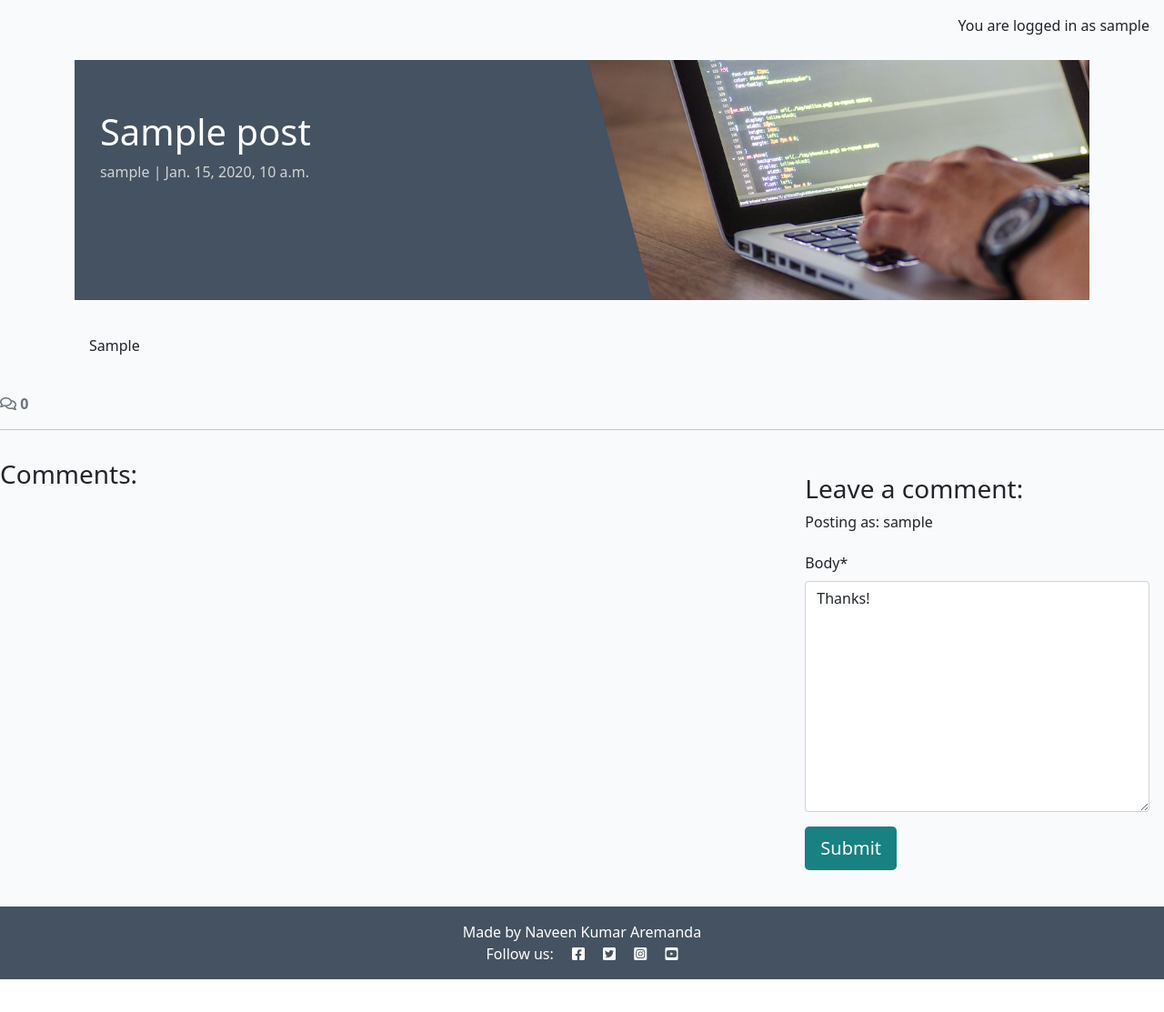
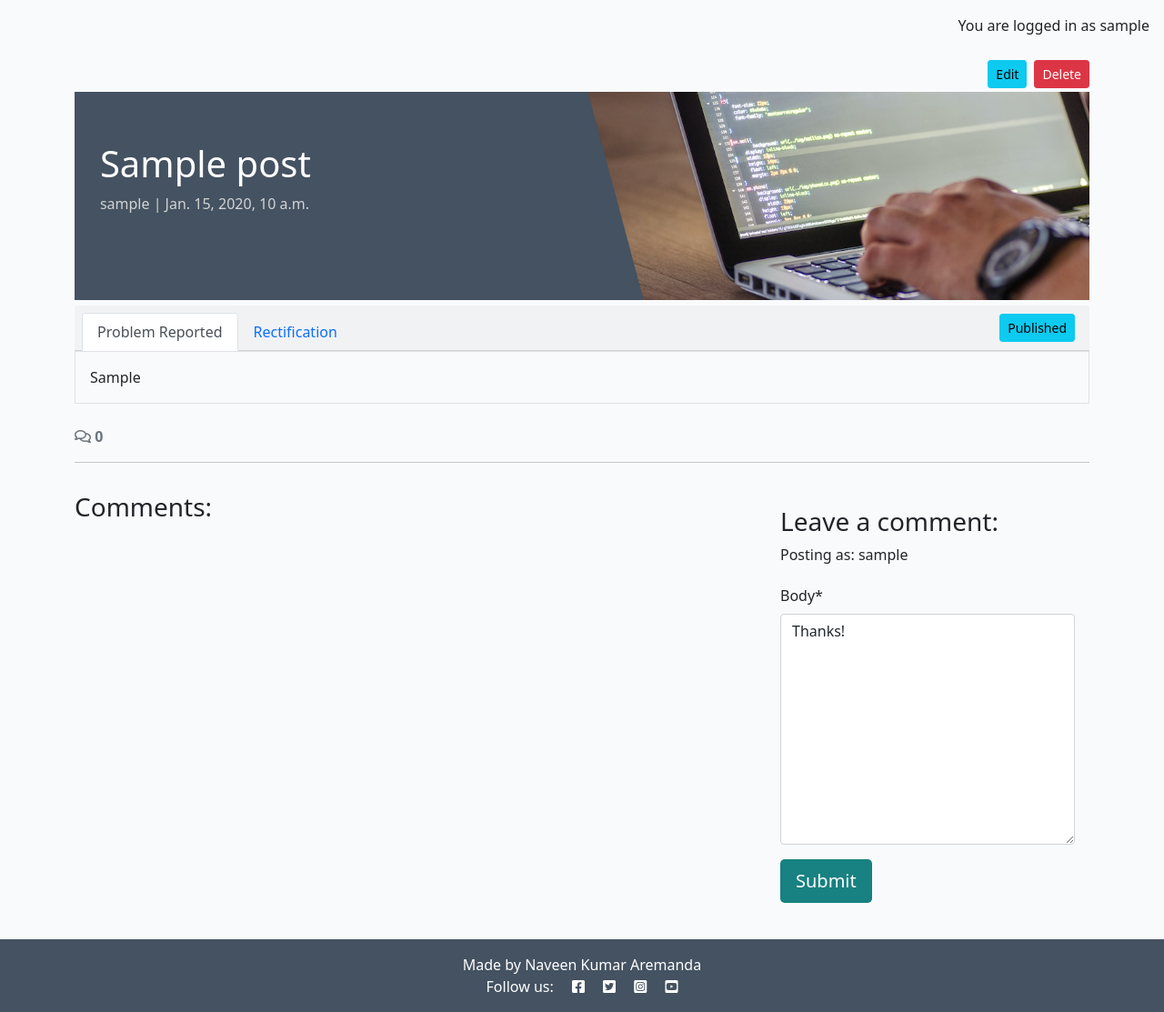
Before and after one commit to aremandanaveenkumar/service_support_blog, a Django app: a page that uses blog/templates/blog/post_detail.html in a window 1280 px wide. Shown: the part 60-1173 px from the top of the page at 91% size. Before the commit the page ends 1137 px from the top, so only its background shows below. Run offline with Django 4.2, Linux system fonts and the light colour scheme; a user stored in the database is signed in; tables that the repository leaves empty hold one stand-in row (values such as "Sample post"); some libraries are stand-ins or nearby versions.

Commit message:
Modify code for user - to create new posts, edit posts, request for deletion of post, view drafts

```diff
--- a/blog/admin.py
+++ b/blog/admin.py
@@ -6,10 +6,11 @@ from django_summernote.admin import SummernoteModelAdmin
 class PostAdmin(SummernoteModelAdmin):
 
     list_display = ('title', 'slug', 'status', 'created_on')
-    search_fields = ['title', 'problem_reported', 'retification', 'customer']
+    search_fields = ['title', 'problem_reported', 'rectification', 'customer']
     list_filter = ('status', 'created_on')
     prepopulated_fields = {'slug': ('title',)}
-    summernote_fields = ('problem_reported', 'retification',)
+    summernote_fields = ('problem_reported', 'rectification',)
+
 
 # Register your models here.
 admin.site.register(AddressField)
--- a/blog/forms.py
+++ b/blog/forms.py
@@ -1,8 +1,20 @@
-from .models import Comment
+from .models import Comment, Post
 from django import forms
+from django_summernote.widgets import SummernoteWidget
 
 
 class CommentForm(forms.ModelForm):
     class Meta:
         model = Comment
         fields = ('body',)
+
+
+class PostForm(forms.ModelForm):
+    class Meta:
+        model = Post
+        fields = ['title', 'featured_image',
+                  'customer', 'customer_address', 'problem_reported',
+                  'rectification', 'status', 'excerpt']
+        exclude = ['slug', ]
+        widgets = {'problem_reported': SummernoteWidget(),
+                   'rectification': SummernoteWidget()}
--- a/blog/models.py
+++ b/blog/models.py
@@ -3,7 +3,8 @@ from django.contrib.auth.models import User
 from cloudinary.models import CloudinaryField
 
 STATUS = ((0, "Draft"), (1, "Published"),
-          (2, "NotRectified"), (3,  "Rectified"))
+          (2, "NotRectified"), (3,  "Rectified"), (99,  "RequestToDelete"))
+
 
 # Create your models here.
 class AddressField(models.Model):
@@ -15,6 +16,7 @@ class AddressField(models.Model):
 
     def __str__(self):
         return f"{self.street}, {self.city}, {self.state}, {self.country}"
+
 
 class Post(models.Model):
     title = models.CharField(max_length=200, unique=True)
@@ -36,6 +38,7 @@ class Post(models.Model):
     def __str__(self):
         return f"{self.title} | written by {self.author}"
 
+
 class Comment(models.Model):
     post = models.ForeignKey(Post, on_delete=models.CASCADE, related_name="comments")
     author = models.ForeignKey(User, on_delete=models.CASCADE, related_name="commenter")
--- a/blog/templates/blog/post_detail.html
+++ b/blog/templates/blog/post_detail.html
@@ -1,10 +1,19 @@
-{% extends 'base.html' %} {% block content %}
+{% extends 'base.html' %}
+{% block content %}
 {% load static %}
 {% load crispy_forms_tags %}
 
-<div class="masthead">
+<div class="masthead  ">
     <div class="container">
         <div class="row g-0">
+          {% if user.is_authenticated and post.author == user %}
+          <div class="d-flex mb-1 justify-content-end gap-2">
+            <a href="{% url 'post_edit' post.slug %}"
+            id="edit_post" class="btn btn-sm btn-info">Edit</a>
+            <a href="{% url 'post_delete' post.slug %}"
+            id="delete_post" class="btn btn-sm btn-danger">Delete</a>
+          </div>
+          {% endif %}
             <div class="col-md-6 masthead-text">
                 <!-- Post title goes in these h1 tags -->
                 <h1 class="post-title">{{ post.title }}</h1>
@@ -18,19 +27,55 @@
     </div>
 </div>
 
-<div class="container">
-    <div class="row">
-        <div class="col card mb-4  mt-3 left  top">
-            <div class="card-body">
-                <!-- The post content goes inside the card-text. -->
-                <!-- Use the | safe filter inside the template tags -->
-                <p class="card-text">
-                    {{ post.problem_reported | safe }}
-                </p>
-            </div>
+<div class="container  ">
+      <div class=" card mb-4 " >
+
+        <div class="card-header  d-flex justify-content-between align-items-center"">
+          <div>
+            <ul class="nav nav-tabs card-header-tabs" role="tablist">
+            <li class="nav-item">
+              <a class="nav-link active"
+								data-bs-toggle="tab"
+								href="#tab1" role="tab"
+								aria-controls="tab1" aria-selected="true">Problem Reported</a>
+            </li>
+            <li class="nav-item">
+              <a class="nav-link "
+								data-bs-toggle="tab"
+								href="#tab2" role="tab"
+								aria-controls="tab2" aria-selected="false">Rectification</a>
+            </li>
+          </ul>
+          </div>
+          <div class="d-flex justify-content-end">
+            {% if post.status == 0 %}
+            <a role="button" class="btn btn-sm btn-warning" aria-disabled="true">{{ post.get_status_display }}</a>
+            {% endif %}
+            {% if post.status == 1 %}
+            <a role="button" class="btn btn-sm btn-info" aria-disabled="true">{{ post.get_status_display }}</a>
+            {% endif %}
+            {% if post.status == 2 %}
+            <a role="button" class="btn btn-sm btn-secondary" aria-disabled="true">{{ post.get_status_display }}</a>
+            {% endif %}
+            {% if post.status == 3 %}
+            <a role="button" class="btn btn-sm btn-success" aria-disabled="true">{{ post.get_status_display }}</a>
+            {% endif %}
+            {% if post.status == 99 %}
+            <a role="button" class="btn btn-sm btn-danger" aria-disabled="true">{{ post.get_status_display }}</a>
+            {% endif %}
+          </div>
         </div>
+        <div class="card-body tab-content border" id="postcontent">
+          <div class="tab-pane fade in m-0 active show" id="tab1"
+								 aria-labelledby="tab1-tab">
+          {{ post.problem_reported | safe }}
+              </div>
+              <div class="tab-pane fade " id="tab2"
+								role="tabpanel" aria-labelledby="tab2-tab">
+          {{ post.rectification | safe }}
+              </div>
+          </div>
     </div>
-</div>
  <!-- Displaying count of comments -->
   <div class="row">
     <div class="col-12">
@@ -95,6 +140,7 @@
       </div>
     </div>
   </div>
+</div>
 <!-- Delete confirmation modal -->
 <div class="modal fade" id="deleteModal" tabindex="-1"
   aria-labelledby="deleteModalLabel" aria-hidden="true">
@@ -120,6 +166,30 @@
   </div>
 </div>
 
+<div class="modal fade" id="deletePostModal" tabindex="-1"
+  aria-labelledby="deleteModalLabel" aria-hidden="true">
+  <div class="modal-dialog">
+    <div class="modal-content">
+      <div class="modal-header">
+        <h5 class="modal-title"
+          id="deleteModalLabel">Delete Post?</h5>
+        <button type="button" class="btn-close"
+          data-bs-dismiss="modal" aria-label="Close"></button>
+      </div>
+      <div class="modal-body">
+        Are you sure you want to delete your Post?
+        This action cannot be undone.
+      </div>
+      <div class="modal-footer">
+        <button type="button" class="btn btn-secondary"
+          data-bs-dismiss="modal">Close</button>
+        <a id="deletePostConfirm" href="#" class="btn
+          btn-danger">Delete</a>
+      </div>
+    </div>
+  </div>
+</div>
+
 {% endblock content %}
 
 {% block extras %}
--- a/blog/urls.py
+++ b/blog/urls.py
@@ -1,9 +1,14 @@
 from . import views
 from django.urls import path
+from django.contrib.auth.models import User
 
 urlpatterns = [
     path("", views.PostList.as_view(), name='home'),
     path('<slug:slug>/', views.post_detail, name='post_detail'),
+    path('post/new/', views.post_create, name='post_create'),
+    path('post/drafts/<str:author>', views.PostDrafts.as_view(), name='drafts'),
+    path('/post/edit/<slug:slug>', views.post_edit, name='post_edit'),
+    path('/post/delete/<slug:slug>', views.post_delete, name='post_delete'),
     path('<slug:slug>/edit_comment/<int:comment_id>',
          views.comment_edit, name='comment_edit'),
     path('<slug:slug>/delete_comment/<int:comment_id>',
--- a/blog/views.py
+++ b/blog/views.py
@@ -2,12 +2,34 @@ from django.shortcuts import render, get_object_or_404, reverse
 from django.views import generic
 from django.contrib import messages
 from django.http import HttpResponseRedirect
+from django.utils.text import slugify
+from django.contrib.auth.models import User
 from .models import Post, Comment
-from .forms import CommentForm
+from .forms import CommentForm, PostForm
+
+
+class PostDrafts(generic.ListView):
+    queryset = Post.objects.all().filter(status=0)
+    template_name = "blog/index.html"
+    paginate_by = 6
+
+    def get_queryset(self):
+        author = self.kwargs.get('author')
+        if author:
+            user = get_object_or_404(User, username=author)
+            return Post.objects.filter(author=user, status=0)
+        return Post.objects.all().filter(status=0)
+
+    def get_context_data(self, **kwargs):
+        context = super().get_context_data(**kwargs)
+        author = self.kwargs.get('author')
+        if author:
+            context['author'] = author
+        return context
 
 # Create your views here.
 class PostList(generic.ListView):
-    queryset = Post.objects.all().exclude(status=0)
+    queryset = Post.objects.all().exclude(status=0).exclude(status=99)
     template_name = "blog/index.html"
     paginate_by = 6
 
@@ -25,7 +47,7 @@ def post_detail(request, slug):
 
     :template:'blog/post_detail.html'
     """
-    queryset = Post.objects.filter(status=1)
+    queryset = Post.objects.all()
     post = get_object_or_404(queryset, slug=slug)
     comments_all = post.comments.all().order_by("-created_on")
     comments = comments_all.filter(approved=True)
@@ -51,6 +73,88 @@ def post_detail(request, slug):
                     },
                   )
 
+
+def post_create(request):
+    """
+    create new post
+    """
+    if request.method == "POST":
+        post_form = PostForm(data=request.POST)
+        if post_form.is_valid():
+            post = post_form.save(commit=False)
+            slug = slugify(post.title)
+            post.slug = slug
+            post.author = request.user
+            post.save()
+            messages.add_message(request, messages.SUCCESS, "Post Created.")
+            return HttpResponseRedirect(reverse('post_detail', args=[slug]))
+    else:
+        post_form = PostForm()
+
+    return render(
+        request,
+        "blog/post_create.html",
+        {
+            "post_form": post_form
+        },
+    )
+
+
+def post_edit(request, slug):
+    """
+    edit post
+    """
+    queryset = Post.objects.all()
+    editpost = get_object_or_404(queryset, slug=slug)
+
+    if request.method == "POST":
+        editpost.delete()
+        post_form = PostForm(data=request.POST)
+        if post_form.is_valid():
+            post = post_form.save(commit=False)
+            slug = slugify(post.title)
+            post.slug = slug
+            post.author = request.user
+            post.save()
+            return HttpResponseRedirect(reverse('post_detail', args=[slug]))
+    else:
+        post_form = PostForm(instance=editpost)
+        if post_form.is_valid():
+            post = post_form.save(commit=False)
+            slug = slugify(post.title)
+            post.slug = slug
+            post.author = request.user
+            post.save()
+            return HttpResponseRedirect(reverse('post_detail', args=[slug]))
+
+    return render(
+        request,
+        "blog/post_create.html",
+        {
+            "post_form": post_form
+        },
+    )
+
+
+def post_delete(request, slug):
+    """
+    delete Post
+    """
+    queryset = Post.objects.all()
+    post = get_object_or_404(queryset, slug=slug)
+
+    if post.author == request.user:
+        post.status = 99
+        post.save()
+        messages.add_message(request, messages.SUCCESS,
+                             'Admin Informed for deletion, if the reason is valid, it shall be processed!')
+    else:
+        messages.add_message(request, messages.ERROR,
+                             'You can only request to delete your own Posts!')
+
+    return HttpResponseRedirect(reverse('post_detail', args=[slug]))
+
+
 def comment_edit(request, slug, comment_id):
     """
     view to edit comments
@@ -73,6 +177,7 @@ def comment_edit(request, slug, comment_id):
 
     return HttpResponseRedirect(reverse('post_detail', args=[slug]))
 
+
 def comment_delete(request, slug, comment_id):
     """
     view to delete comment
--- a/static/css/style.css
+++ b/static/css/style.css
@@ -159,3 +159,9 @@ body {
 .approval {
     color: rgb(222, 146, 168);
 }
+
+.note-editor.note-frame {
+    width: 100% !important;
+    max-width: 100% !important;
+    flex: 0 0 100% !important;
+}
```
Also changed, not shown: blog/templates/blog/index.html (+16 -1 lines), blog/templates/blog/post_create.html (added, +28 -0 lines), django-summernote/2025-08-16/050c0812-3618-41ec-b08d-7a88b04fc73d.png (added), django-summernote/2025-08-16/330f13fe-2539-4791-acdc-5b861827c132.png (added), django-summernote/2025-08-17/3db38b76-89de-48ca-899a-f505c686564c.jpg (added), django-summernote/2025-08-17/452be873-6eb6-45e8-a292-0b59bdfd11d5.jpg (added), django-summernote/2025-08-17/4a0d919c-d93d-46b5-b8ba-e8eb1093f833.jpg (added).
